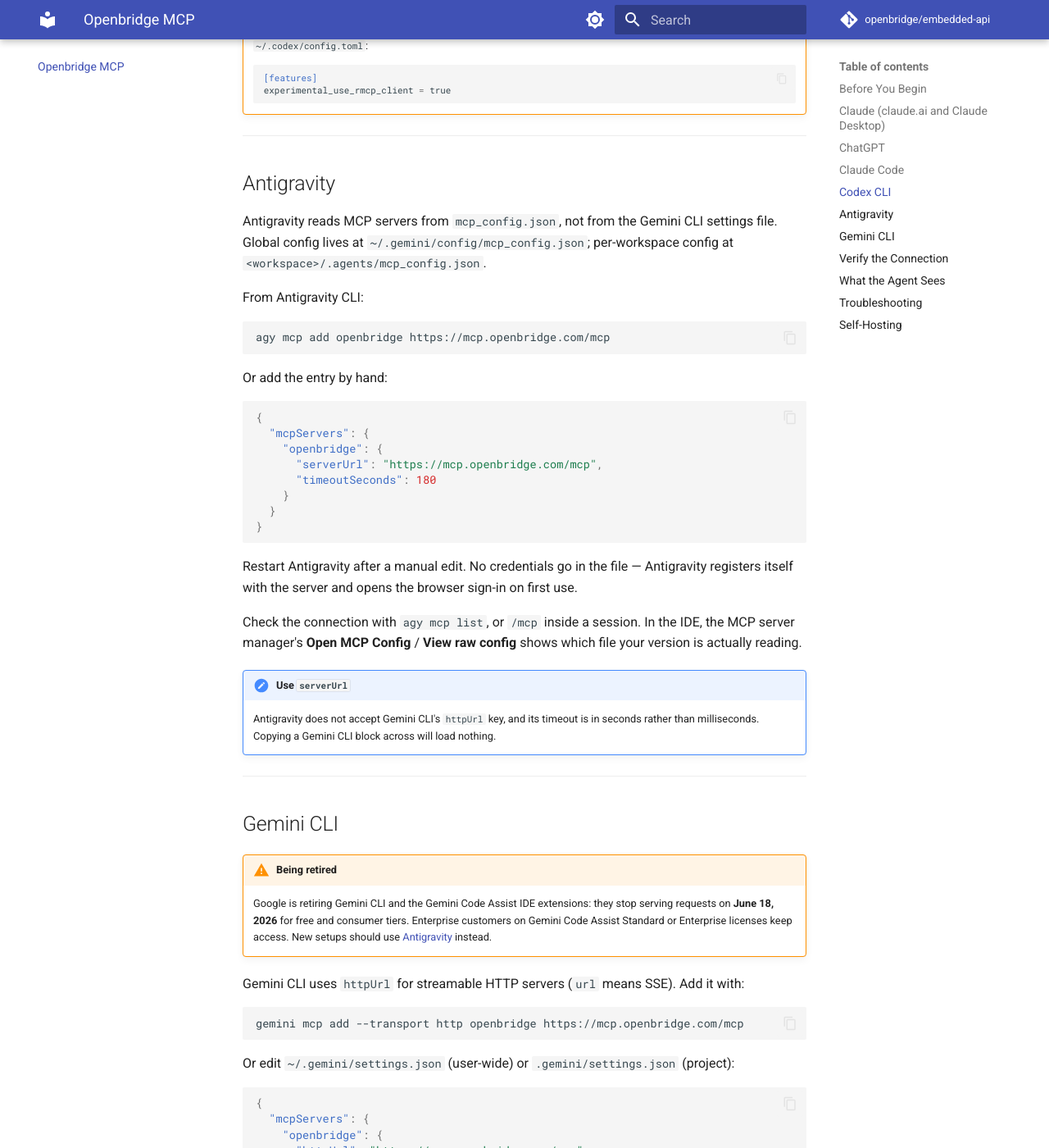
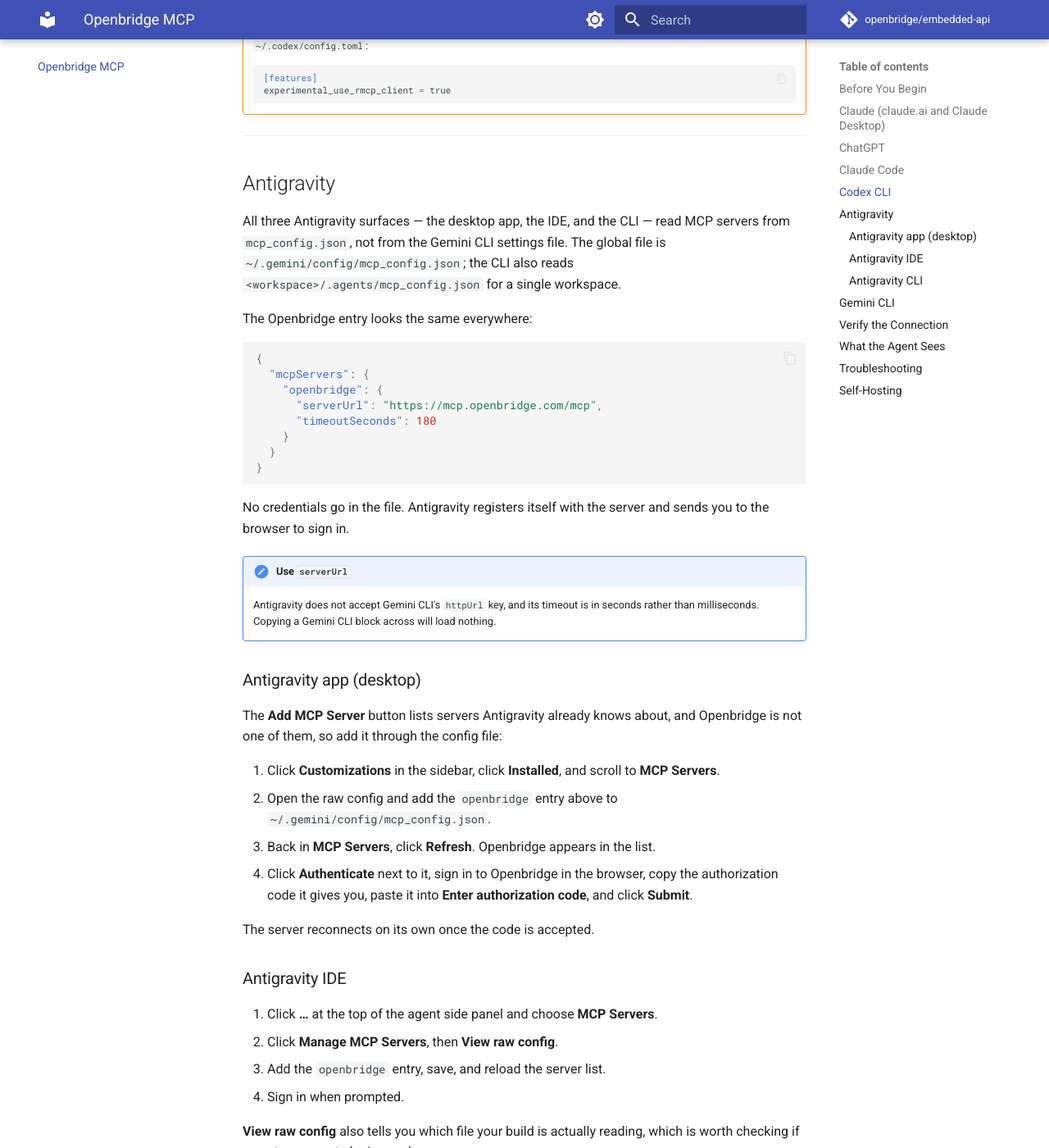
Before and after one commit to openbridge/embedded-api, an MkDocs documentation site: the page built from docs/mcp.md, in a window 1280 px wide and 1400 px high, scrolled down 3730 px. Shown: the whole window at 82% size. Built offline with MkDocs 1.6.1 and Material for MkDocs 9.7.7, drawn with Linux system fonts in a browser that asks for light colours; comment, search, counter and statistics services are not loaded; some of the changed text lies outside the part shown.

Commit message:
docs: per-surface Antigravity MCP steps
Split the Antigravity section into desktop app, IDE, and CLI. The app
and IDE both add custom servers through mcp_config.json; the app's
Authenticate flow returns an authorization code you paste back.

````diff
--- a/docs/mcp.md
+++ b/docs/mcp.md
@@ -153,15 +153,9 @@ codex mcp list
 
 ## Antigravity
 
-Antigravity reads MCP servers from `mcp_config.json`, not from the Gemini CLI settings file. Global config lives at `~/.gemini/config/mcp_config.json`; per-workspace config at `<workspace>/.agents/mcp_config.json`.
+All three Antigravity surfaces — the desktop app, the IDE, and the CLI — read MCP servers from `mcp_config.json`, not from the Gemini CLI settings file. The global file is `~/.gemini/config/mcp_config.json`; the CLI also reads `<workspace>/.agents/mcp_config.json` for a single workspace.
 
-From Antigravity CLI:
-
-```bash
-agy mcp add openbridge https://mcp.openbridge.com/mcp
-```
-
-Or add the entry by hand:
+The Openbridge entry looks the same everywhere:
 
 ```json
 {
@@ -174,12 +168,38 @@ Or add the entry by hand:
 }
 ```
 
-Restart Antigravity after a manual edit. No credentials go in the file — Antigravity registers itself with the server and opens the browser sign-in on first use.
-
-Check the connection with `agy mcp list`, or `/mcp` inside a session. In the IDE, the MCP server manager's **Open MCP Config** / **View raw config** shows which file your version is actually reading.
+No credentials go in the file. Antigravity registers itself with the server and sends you to the browser to sign in.
 
 !!! note "Use `serverUrl`"
     Antigravity does not accept Gemini CLI's `httpUrl` key, and its timeout is in seconds rather than milliseconds. Copying a Gemini CLI block across will load nothing.
+
+### Antigravity app (desktop)
+
+The **Add MCP Server** button lists servers Antigravity already knows about, and Openbridge is not one of them, so add it through the config file:
+
+1. Click **Customizations** in the sidebar, click **Installed**, and scroll to **MCP Servers**.
+2. Open the raw config and add the `openbridge` entry above to `~/.gemini/config/mcp_config.json`.
+3. Back in **MCP Servers**, click **Refresh**. Openbridge appears in the list.
+4. Click **Authenticate** next to it, sign in to Openbridge in the browser, copy the authorization code it gives you, paste it into **Enter authorization code**, and click **Submit**.
+
+The server reconnects on its own once the code is accepted.
+
+### Antigravity IDE
+
+1. Click **…** at the top of the agent side panel and choose **MCP Servers**.
+2. Click **Manage MCP Servers**, then **View raw config**.
+3. Add the `openbridge` entry, save, and reload the server list.
+4. Sign in when prompted.
+
+**View raw config** also tells you which file your build is actually reading, which is worth checking if an entry seems to be ignored.
+
+### Antigravity CLI
+
+```bash
+agy mcp add openbridge https://mcp.openbridge.com/mcp
+```
+
+Or edit the config file by hand and restart the CLI. Confirm with `agy mcp list`, or `/mcp` inside a session.
 
 ---
 
````
